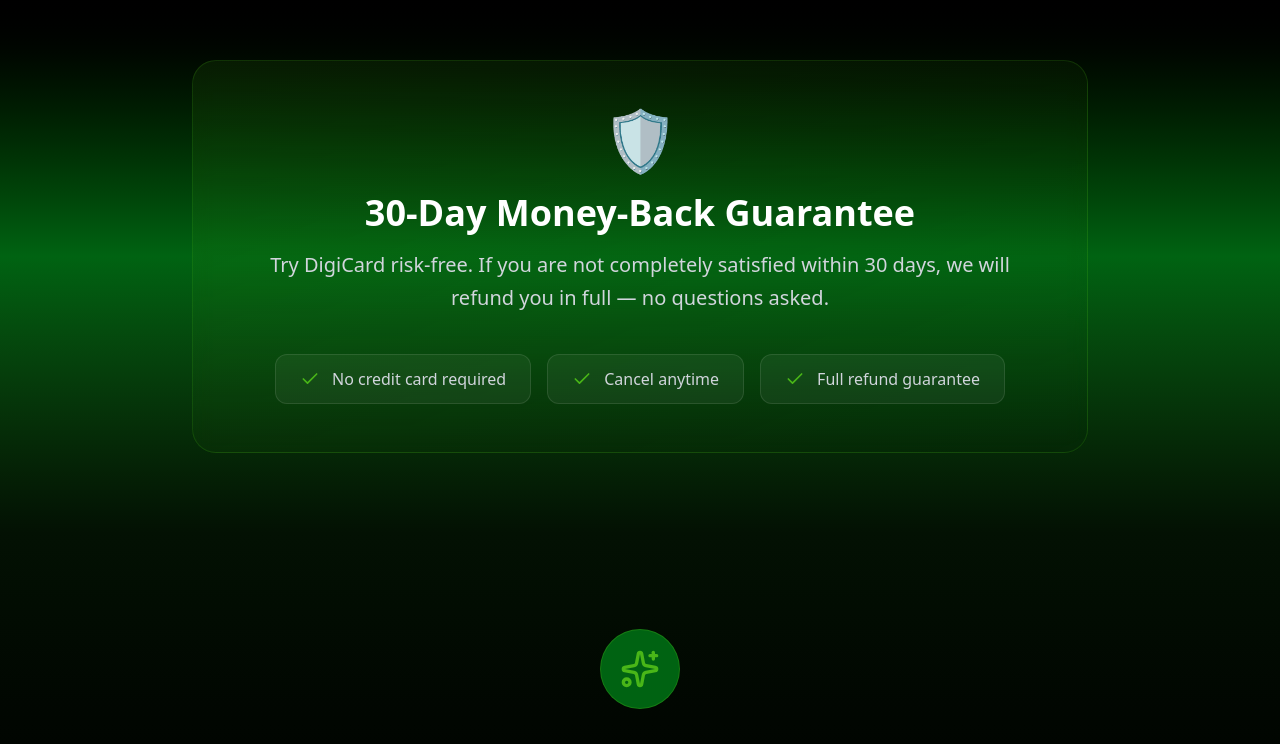
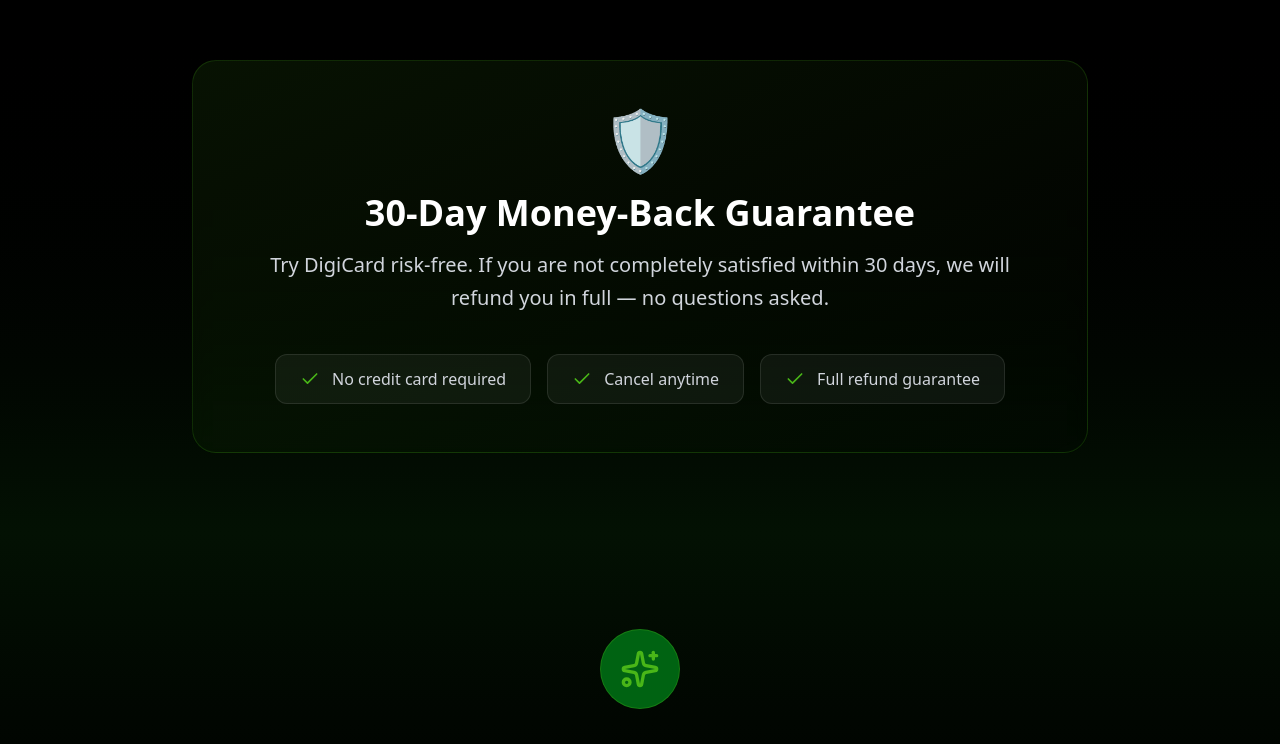
Before and after one commit to aice-xpert/samcard, a Next.js app: page /pricing in a window 1280 px wide. Shown: the part 4363-5107 px from the top of the page. Built offline with nearby package versions, Linux system fonts and the light colour scheme.

Commit message:
fixed pricing gradient

```diff
--- a/src/components/pricing/MoneyBack.tsx
+++ b/src/components/pricing/MoneyBack.tsx
@@ -5,7 +5,7 @@
 
 export function MoneyBack() {
   return (
-    <section className="py-20 bg-gradient-to-b from-black via-theme-devil-green to-[#031103]">
+    <section className="py-20 bg-gradient-to-b from-black to-[#031103]">
       <div className="max-w-7xl mx-auto px-4">
 
         <motion.div
```
